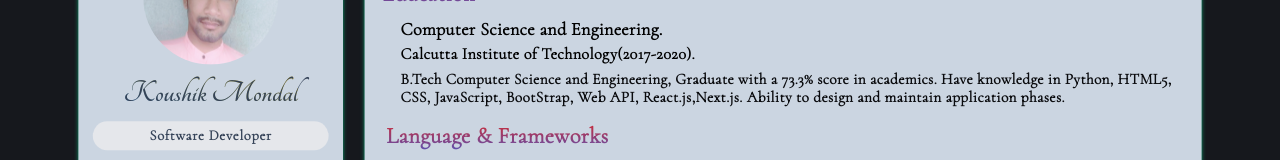
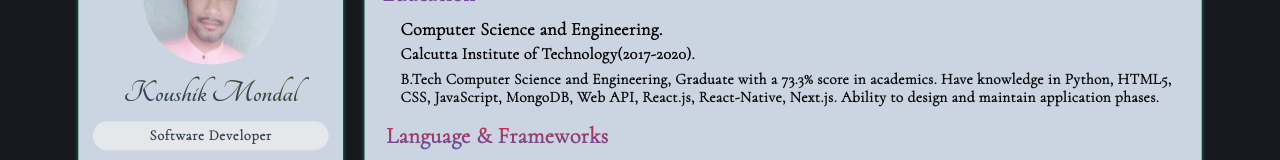
Before and after one commit to flyingheart1997/koushik, a Next.js app: page / in a window 1280 px wide. Shown: the part 122-282 px from the top of the page. Built offline with nearby package versions, Linux system fonts and the light colour scheme; a web font is replaced by a local one.

Commit message:
Update index.tsx
Signed-off-by: KOUSHIK MONDAL <98386440+flyingheart1997@users.noreply.github.com>

```diff
--- a/pages/index.tsx
+++ b/pages/index.tsx
@@ -16,7 +16,7 @@ const index = () => {
           <p className='pb-2 dark:text-slate-200' style={{fontSize:'18px', lineHeight:'1.2rem'}}>Calcutta Institute of Technology(2017-2020).</p>
           {/* <p className='tracking-wide text-dark-100 dark:text-slate-400' style={{fontSize:'17px',lineHeight:'1.2rem',fontWeight:'600'}}>I have completed B.Tech in Computer Science Engineering from Calcutta Institute of Technology(2020). I have Learned different Programming Languages...</p> */}
           <p className='tracking-wide text-dark-100 dark:text-slate-400' style={{fontSize:'17px',lineHeight:'1.2rem',fontWeight:'600'}}>
-            B.Tech Computer Science and Engineering, Graduate with a 73.3% score in academics. Have knowledge in Python, HTML5, CSS, JavaScript, BootStrap, Web API, React.js,Next.js. Ability to design and maintain application phases.</p>
+            B.Tech Computer Science and Engineering, Graduate with a 73.3% score in academics. Have knowledge in Python, HTML5, CSS, JavaScript, MongoDB, Web API, React.js, React-Native, Next.js. Ability to design and maintain application phases.</p>
         </div>
       </motion.div>
       <motion.div variants={fadeInUp} className='pt-0 lg:pt-2'>
```
